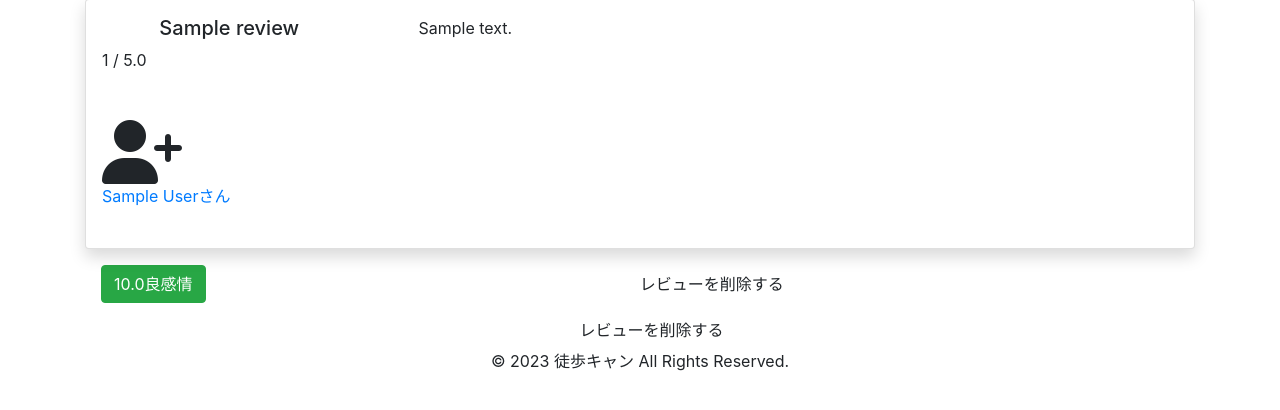
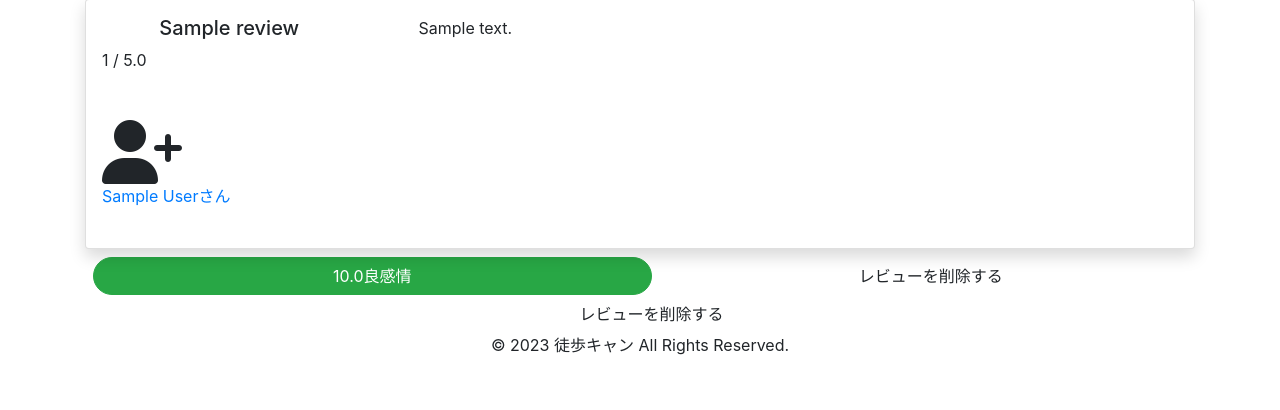
Before and after one commit to densuke5G/KachiCamp, a Rails app: page /reviews in a window 1280 px wide. Shown: the part 143-553 px from the top of the page. Run offline with Rails 7, Linux system fonts and the light colour scheme; a user stored in the database is signed in; tables that the repository leaves empty hold one stand-in row (values such as "Sample post"); style sheets or scripts are compiled from the project's sources; some libraries are stand-ins or nearby versions.

```diff
--- a/app/views/layouts/_reviews.html.erb
+++ b/app/views/layouts/_reviews.html.erb
@@ -33,11 +33,11 @@
              <!--レビューをAPIの分析結果によって色分けして表示-->
             <% if review.score.present? %>
               <% if review.score < -0.5 %>
-                <span class="btn btn-danger m-2"><%= review.score %>悪感情</span>
+                <span class="btn btn-danger rounded-pill w-50 m-auto mt-2"><%= review.score %>悪感情</span>
               <% elsif review.score > 0.5 %>
-                <span class="btn btn-success m-2"><%= review.score %>良感情</span>
+                <span class="btn btn-success rounded-pill w-50 m-auto mt-2"><%= review.score %>良感情</span>
               <% else %>
-                <span class="btn btn-info m-2"><%= review.score %>普感情</span>
+                <span class="btn btn-info rounded-pill w-50 m-auto mt-2"><%= review.score %>普感情</span>
               <% end %>
             <% end %>
             <%= link_to "レビューを削除する", admin_review_path(review.id), method: :delete, class: "btn btn_orange rounded-pill w-50 m-auto mt-2" %>
```
